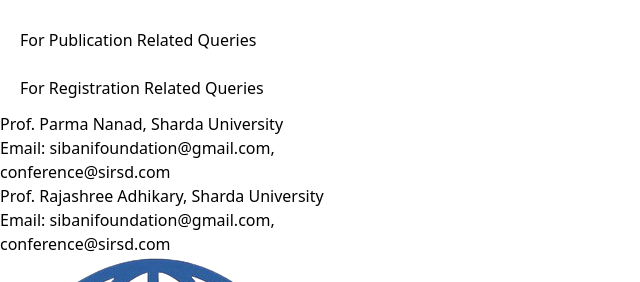
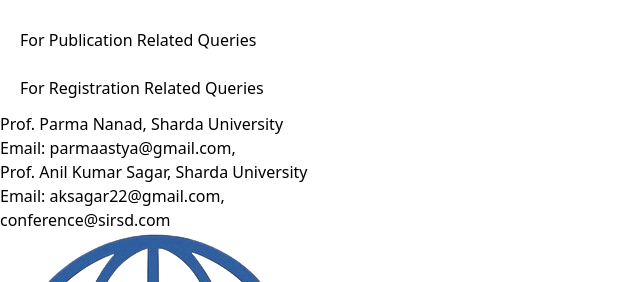
Before and after one commit to rish527/Conference-Site, a React (Vite) app: page / in a window 1280 px wide. Shown: the part 2781-3063 px from the top of the page, without its empty margins (0-640 px from the left). Built offline with nearby package versions, Linux system fonts and the light colour scheme.

Commit message:
Update contactData.js

```diff
--- a/src/Data/contactData.js
+++ b/src/Data/contactData.js
@@ -1,7 +1,7 @@
 export const contactData=[
     [
-        ["Prof. Parma Nanad, Sharda University","sibanifoundation@gmail.com,","conference@sirsd.com"],
-        ["Prof. Rajashree Adhikary, Sharda University","sibanifoundation@gmail.com,","conference@sirsd.com"]
+        ["Prof. Parma Nanad, Sharda University","parmaastya@gmail.com,"," "],
+        ["Prof. Anil Kumar Sagar, Sharda University","aksagar22@gmail.com,","conference@sirsd.com"]
     ],
     [
         ["Prof. Rajashree Adhikary, Sharda University","sibanifoundation@gmail.com,","conference@sirsd.com"],
```
